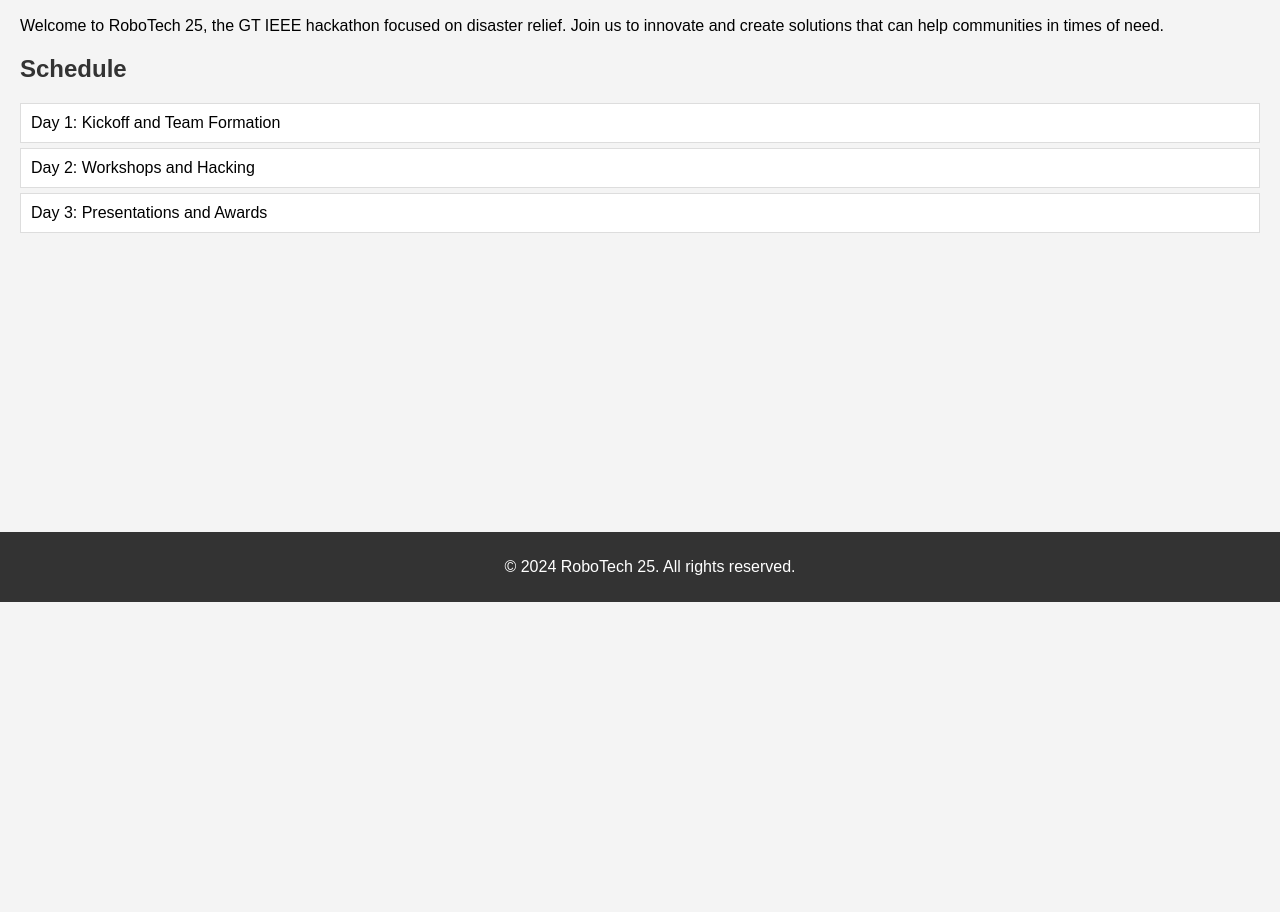
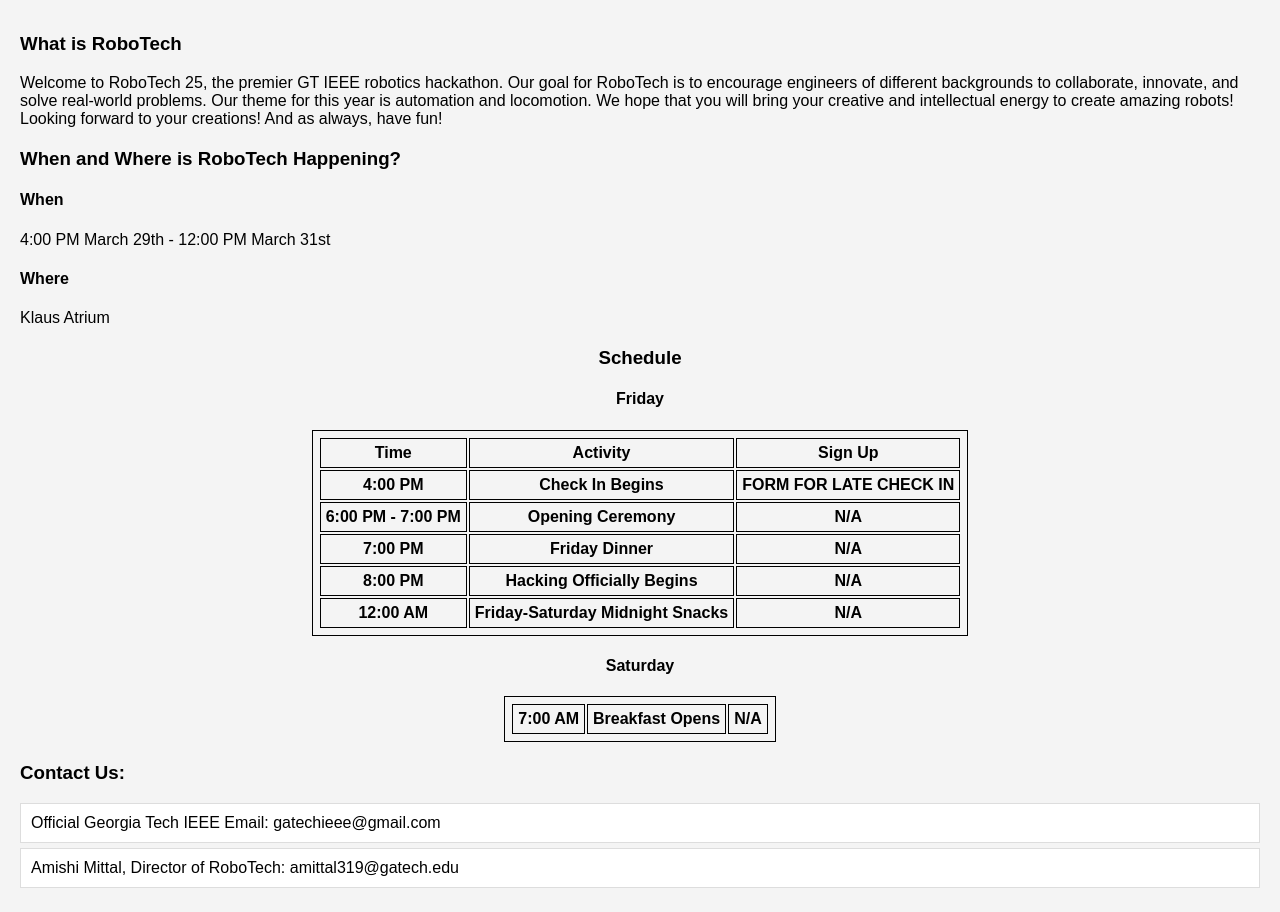
Before and after one commit to nkarthik3/robotech-25, a plain HTML site: page draft/index.html in a window 1280 px wide. Shown: the part 198-1110 px from the top of the page. Before the commit the page ends 800 px from the top, so only its background shows below. Drawn offline with Linux system fonts and the light colour scheme.

Commit message:
added some schedule stuff, left comments for what else to add

```diff
--- a/draft/index.html
+++ b/draft/index.html
@@ -8,29 +8,102 @@
 </head>
 <body>
     <header>
-        <h1>RoboTech 25</h1>
-        <p>GT IEEE Hackathon - Disaster Relief</p>
+        <h1>RoboTech 2025</h1>
+        <h2>GT IEEE Hackathon - Automation and Locomotion</h2>
+        <h2>March 29 - March 31</h2>
     </header>
     <main>
+        <div>
         <section id="about">
-            <h2>About the Hackathon</h2>
-            <p>Welcome to RoboTech 25, the GT IEEE hackathon focused on disaster relief. Join us to innovate and create solutions that can help communities in times of need.</p>
+            <h3>What is RoboTech</h3>
+            <p>
+                Welcome to RoboTech 25, the premier GT IEEE robotics hackathon. Our goal for RoboTech
+                is to encourage engineers of different backgrounds to collaborate, innovate, and solve real-world problems.
+                Our theme for this year is automation and locomotion. We hope that you will bring your creative and intellectual
+                energy to create amazing robots! Looking forward to your creations! And as always, have fun!
+            </p>
+        </section>
+        <section id="Location">
+            <h3>When and Where is RoboTech Happening?</h3>
+            <h4>When</h4>
+            <p>4:00 PM March 29th - 12:00 PM March 31st</p>
+            <h4>Where</h4>
+            <p>Klaus Atrium</p> <!--PUT A PIN TO THE ATRIUM (SOME MAP ELEMENT)-->
         </section>
         <section id="schedule">
-            <h2>Schedule</h2>
+            <center>
+            <h3>Schedule</h3>
+            <div>
+                <h4>Friday</h4>
+                <table>
+                    <tr>
+                        <th>Time</th>
+                        <th>Activity</th>
+                        <th>Sign Up</th> <!--Not sure if we'll need this column or not-->
+                    </tr>
+                    <tr>
+                        <th>4:00 PM</th>
+                        <th>Check In Begins</th>
+                        <th>FORM FOR LATE CHECK IN</th>
+                    </tr>
+                    <tr>
+                        <th>6:00 PM - 7:00 PM</th>
+                        <th>Opening Ceremony</th>
+                        <th>N/A</th>
+                    </tr>
+                    <tr>
+                        <th>7:00 PM</th>
+                        <th>Friday Dinner</th>
+                        <th>N/A</th>
+                    </tr>
+                    <tr>
+                        <th>8:00 PM</th>
+                        <th>Hacking Officially Begins</th>
+                        <th>N/A</th>
+                    </tr>
+                    <tr>
+                        <th>12:00 AM</th>
+                        <th>Friday-Saturday Midnight Snacks</th>
+                        <th>N/A</th> <!-- If we can have a fun activity such as a movie or karaoke night that would be cool, maybe charades???-->
+                    </tr>
+                </table>
+                <h4>Saturday</h4>
+                <table>
+                    <tr>
+                        <th>7:00 AM</th>
+                        <th>Breakfast Opens</th>
+                        <th>N/A</th>
+                    </tr>
+                </table>
+                <!-- Add the following details to the schedule:
+                 When the hive will be open -> CHECK IF THEY WANT TO DO A WORKSHOP/OFFICE HOURS THING
+                 When invention studio will be open
+                 (ATDC makerspace?)
+                 Speakers from ECE dept if we get them???
+                 Amazon in Klaus Atrium (informal)
+                 ATDC in Klaus Atrium (also informal)
+                 Lunch for Saturday
+                 Dinner for Saturday
+                 Midnight snack for Saturday-Sunday
+                 Activity if possible for Saturday-Sunday at midnight
+                 Sunday Breakfast -->
+            </div>
+            </center>
+        </section>
+        <section id="contact">
+            <h3>Contact Us:</h3>
             <ul>
-                <li>Day 1: Kickoff and Team Formation</li>
-                <li>Day 2: Workshops and Hacking</li>
-                <li>Day 3: Presentations and Awards</li>
+                <li>Official Georgia Tech IEEE Email: gatechieee@gmail.com</li>
+                <li>Amishi Mittal, Director of RoboTech: amittal319@gatech.edu</li>
             </ul>
         </section>
-        <section id="contact">
-            <h2></h2>
-            <p></p>
-        </section>
+        </div>
     </main>
+    <div>
+    <!-- Why is this covering the webpage???? We can't scroll normally ???? -->
     <footer>
         <p>&copy; 2024 RoboTech 25. All rights reserved.</p>
     </footer>
+    </div>
 </body>
 </html>
--- a/draft/styles.css
+++ b/draft/styles.css
@@ -6,7 +6,7 @@ body {
 }
 
 header {
-    background-color: #333;
+    background-color: #20561d;
     color: #fff;
     padding: 20px;
     text-align: center;
@@ -25,7 +25,7 @@ section {
 }
 
 h2 {
-    color: #333;
+    color: #fff;
 }
 
 ul {
@@ -40,12 +40,16 @@ ul li {
     border: 1px solid #ddd;
 }
 
+table, th, td {
+    border:1px solid black;
+    padding: 5px;
+}
+
 footer {
     background-color: #333;
     color: #fff;
     text-align: center;
     padding: 10px;
-    position: fixed;
     width: 100%;
     bottom: 0;
 }
```
